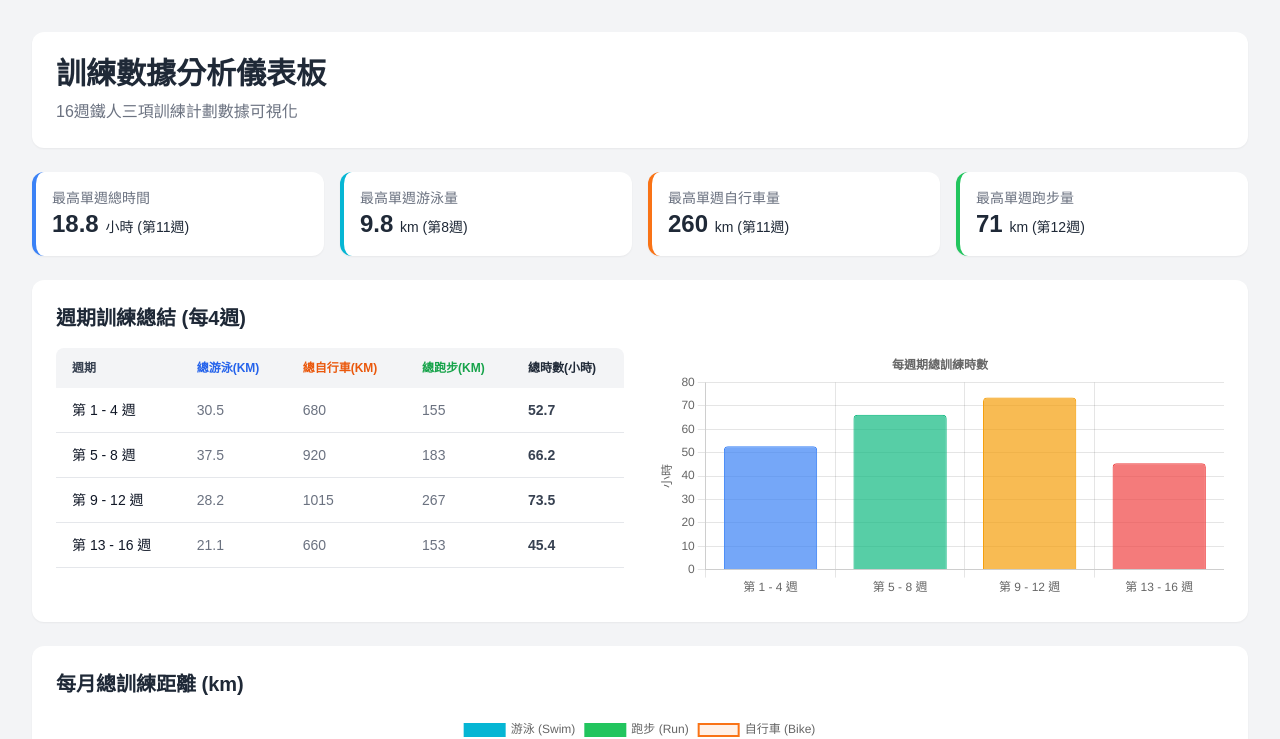
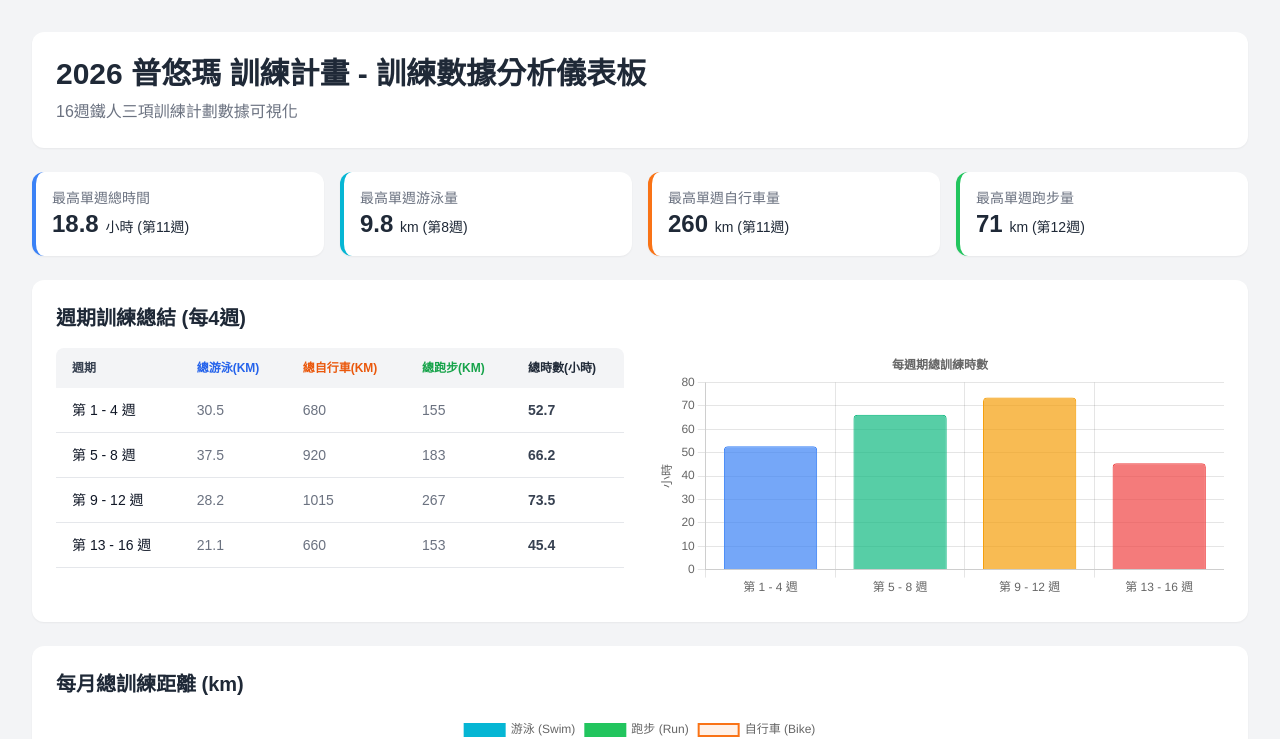
Before and after one commit to ravenyeh/2026_PUYUMA_TRAINING_16WEEKS, a plain HTML site: page index.html in a window 1280 px wide. Shown: the top 739 px of the page. Drawn offline with nearby package versions, Linux system fonts and the light colour scheme.

Commit message:
Update title for training data dashboard

```diff
--- a/index.html
+++ b/index.html
@@ -3,7 +3,7 @@
 <head>
     <meta charset="UTF-8">
     <meta name="viewport" content="width=device-width, initial-scale=1.0">
-    <title>訓練數據分析儀表板</title>
+    <title>2026 普悠瑪 訓練計畫 - 訓練數據分析儀表板</title>
     <script src="https://cdn.tailwindcss.com"></script>
     <script src="https://cdn.jsdelivr.net/npm/chart.js"></script>
     <style>
@@ -23,7 +23,7 @@
     <div class="max-w-7xl mx-auto space-y-6">
         <!-- Header -->
         <header class="bg-white rounded-xl shadow-sm p-6 mb-6">
-            <h1 class="text-2xl md:text-3xl font-bold text-gray-800">訓練數據分析儀表板</h1>
+            <h1 class="text-2xl md:text-3xl font-bold text-gray-800">2026 普悠瑪 訓練計畫 - 訓練數據分析儀表板</h1>
             <p class="text-gray-500 mt-2">16週鐵人三項訓練計劃數據可視化</p>
         </header>
 
```
